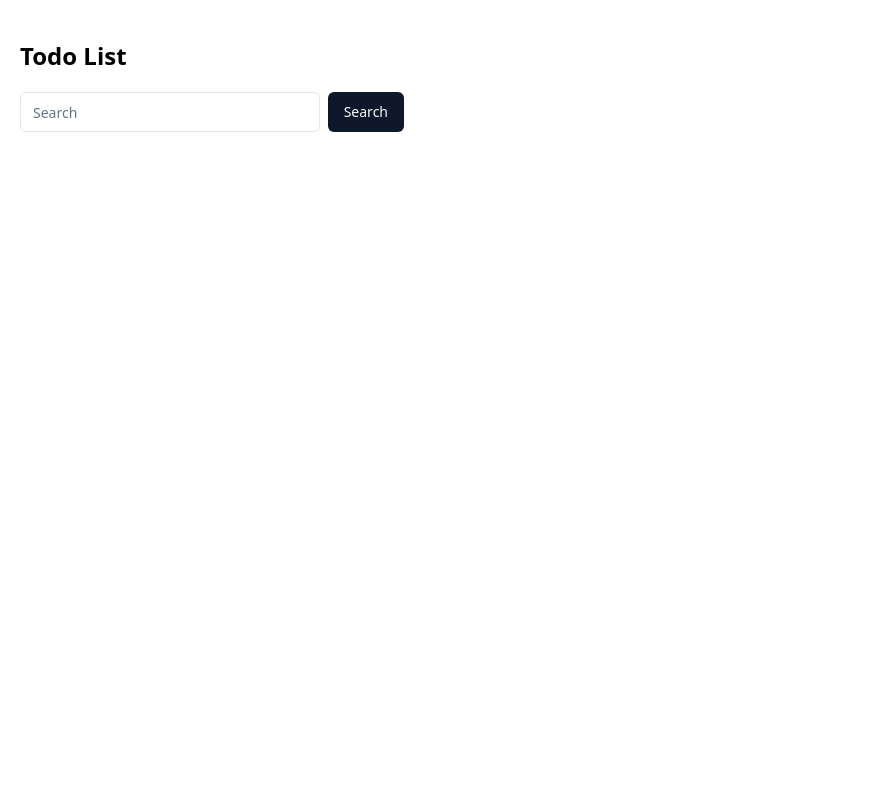
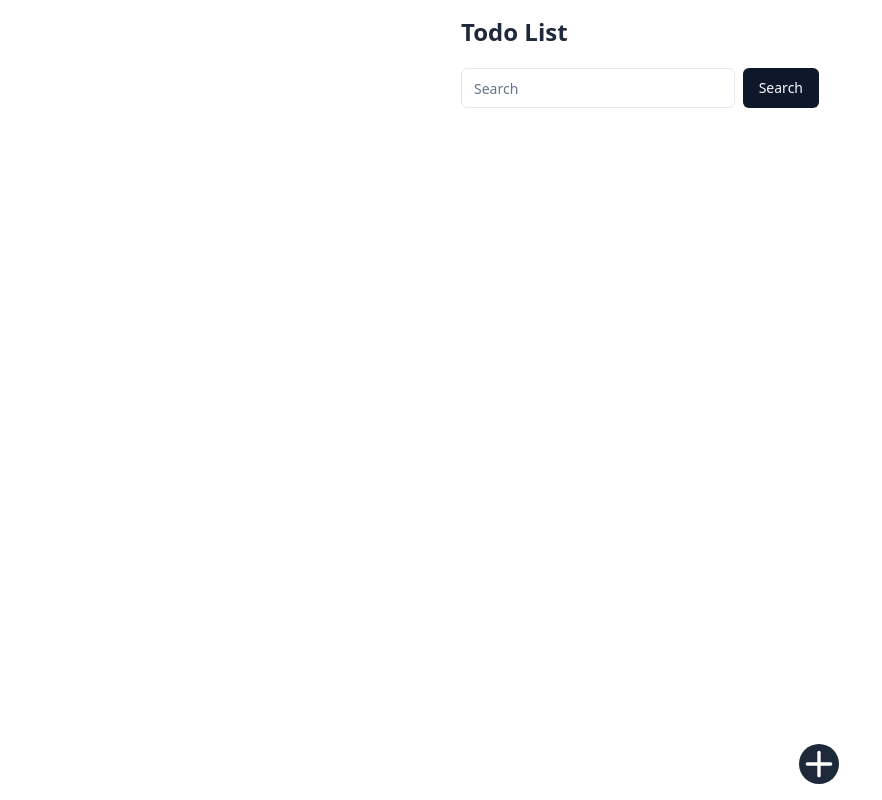
Before and after one commit to f-lab-edu/Kiosk-JH, a Next.js app in the folder my-app/: page / in a window 1280 px wide. Shown: the top 800 px of the page, without its empty margins (0-882 px from the left). Built offline with nearby package versions, Linux system fonts and the light colour scheme.

Commit message:
initial commit

```diff
--- a/my-app/src/components/Plus.js
+++ /dev/null
@@ -1,7 +0,0 @@
-import { Plus } from 'lucide-react';
-
-const App = () => {
-  return <Plus className='w-24 h-24 text-[#FFFFFF]' />;
-};
-
-export default App;
--- /dev/null
+++ b/my-app/src/components/Plus.tsx
@@ -0,0 +1,5 @@
+import { Plus } from 'lucide-react';
+
+export const PlusIcon = () => {
+  return <Plus className='w-24 h-24 text-white' />;
+};
--- a/my-app/src/input.css
+++ b/my-app/src/input.css
@@ -1,3 +1,9 @@
 @tailwind base;
 @tailwind components;
 @tailwind utilities;
+@layer base {
+  body{
+    padding: 0;
+    margin: 0;
+  }
+}
--- a/my-app/src/pages/index.tsx
+++ b/my-app/src/pages/index.tsx
@@ -1,17 +1,17 @@
 import React from "react";
 import { InputWithButton } from '@/components/Search';
-import App from '@/components/Plus.js';
+import { PlusIcon } from '@/components/Plus';
 
 export default function Home() {
   return (
     <>
-    <div className="w-[430px] h-[932px] bg-[#FFF] rounded-[0px] absolute mx-auto">
-      <p className='mt-10 ml-5 text-2xl font-bold text-[#000]'>Todo List</p>
+    <div className="max-w-[430px] p-4 h-screen bg-white relative mx-auto">
+      <p className='ml-5 text-2xl font-bold text-slate-800'>Todo List</p>
       <div className='mt-5 mx-5'>
         <InputWithButton />
       </div>
-      <div className="absolute bottom-0 right-0 h-10 w-10 bg-[#0F172A] rounded-full flex items-center justify-center">
-        <App />
+      <div className="absolute bottom-4 right-4 h-10 w-10 bg-slate-800 rounded-full flex items-center justify-center">
+        <PlusIcon />
       </div>
     </div>
     </>
```
Also changed, not shown: 1 other file (tests, documents, lock files or other folders).
